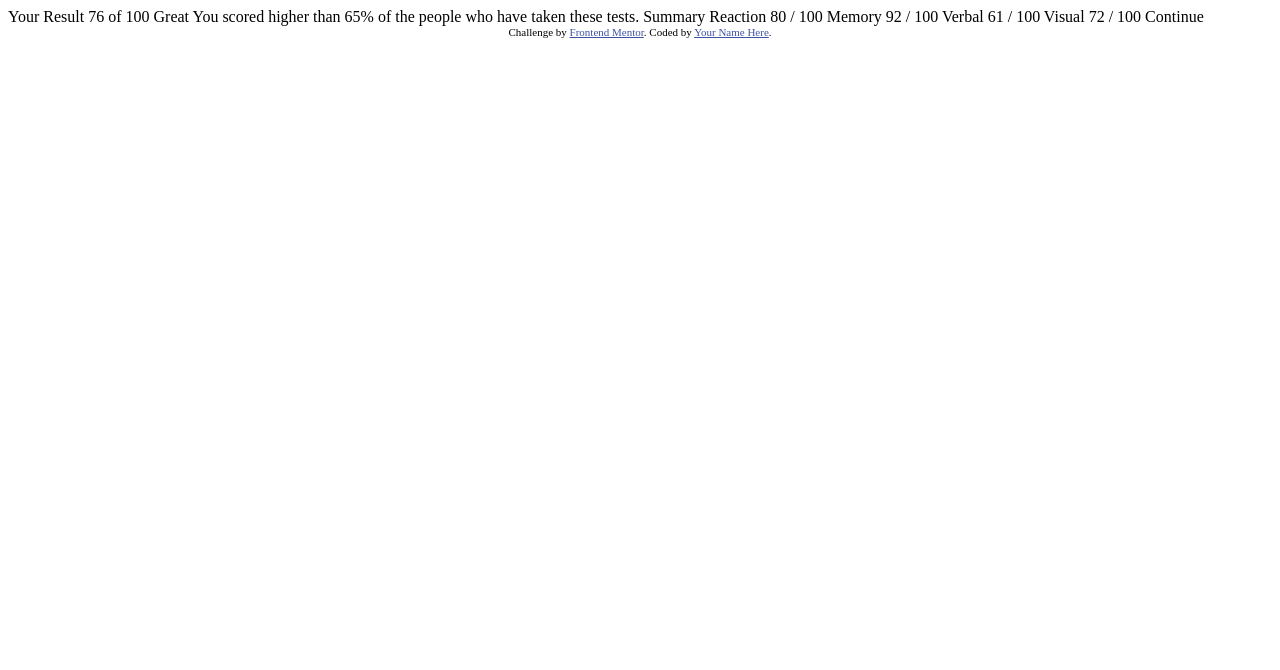
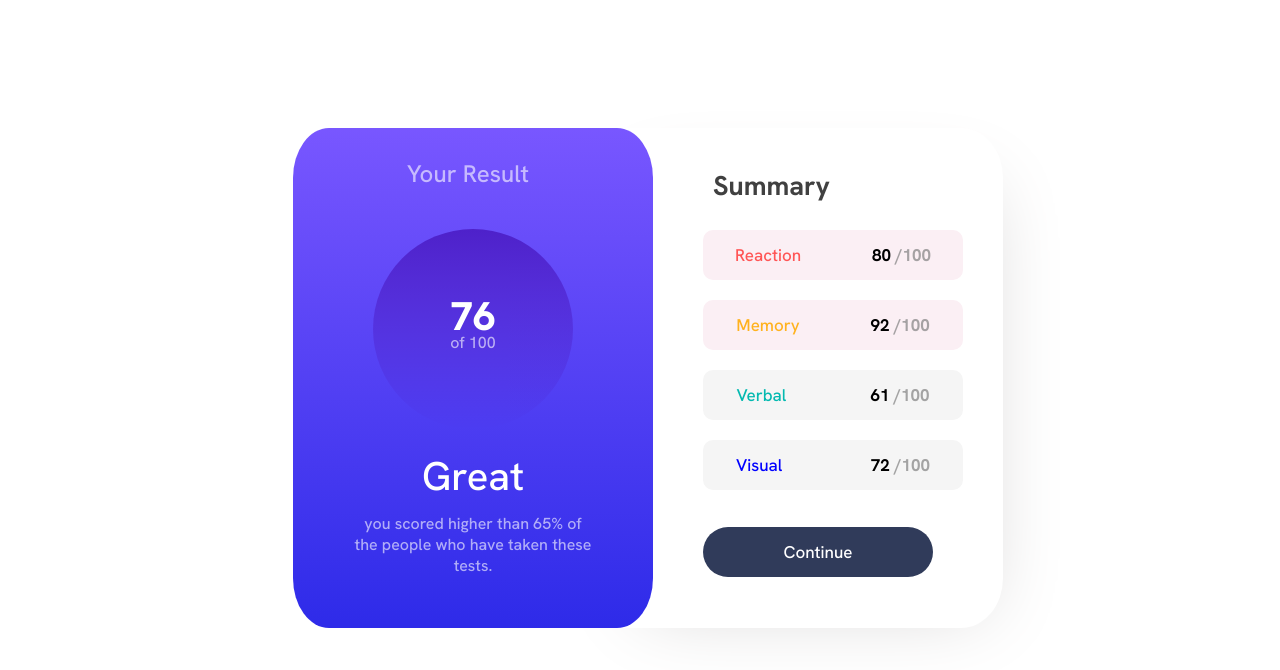
Before and after one commit to HadjerKhelil00/result-summary-component, a plain HTML site: page index.html in a window 1280 px wide. Drawn offline with Linux system fonts and the light colour scheme.

Commit message:
final commit

```diff
--- a/index.html
+++ b/index.html
@@ -1,47 +1,65 @@
 <!DOCTYPE html>
 <html lang="en">
   <head>
-  <meta charset="UTF-8">
-  <meta name="viewport" content="width=device-width, initial-scale=1.0"> <!-- displays site properly based on user's device -->
-
-  <link rel="icon" type="image/png" sizes="32x32" href="./assets/images/favicon-32x32.png">
-
-  <title>Frontend Mentor | Results summary component</title>
-
-  <!-- Feel free to remove these styles or customise in your own stylesheet 👍 -->
-  <style>
-    .attribution { font-size: 11px; text-align: center; }
-    .attribution a { color: hsl(228, 45%, 44%); }
-  </style>
+    <meta charset="UTF-8" />
+    <meta http-equiv="X-UA-Compatible" content="IE=edge" />
+    <meta name="viewport" content="width=device-width, initial-scale=1.0" />
+    <title>Document</title>
+    <link rel="stylesheet" href="./style.css" />
+    <link href="
+    <link rel="preconnect" href="https://fonts.googleapis.com" />
+    <link rel="preconnect" href="https://fonts.gstatic.com" crossorigin />
+    <link
+      href="https://fonts.googleapis.com/css2?family=Hanken+Grotesk:wght@500;700;800&family=Poppins:ital,wght@0,100;0,200;0,300;0,400;0,500;0,700;1,100;1,300&display=swap"
+      rel="stylesheet"
+    />
   </head>
   <body>
+    <section class="your-result">
+      <h1 class="title">Your Result</h1>
+      <div class="result-container">
+        <p class="uppercase">76</p>
+        <p class="light-grey">of 100</p>
+      </div>
+      <br />
+      <b id="remark" class="uppercase">Great</b>
+      <br />
 
-  Your Result
-  76
-  of 100
-
-  Great
-  You scored higher than 65% of the people who have taken these tests.
-
-  Summary
-
-  Reaction
-  80 / 100
-
-  Memory
-  92 / 100
-
-  Verbal
-  61 / 100
-
+      <p id="note" class="light-grey">
+        you scored higher than 65% of the people who have taken these tests.
+      </p>
+    </section>
+    <section class="summary">
+      <div class="text-container">
+        <h1>Summary</h1>
+        <ul>
+          <li class="reaction">
+            <p>Reaction</p>
+            &nbsp;&nbsp;&nbsp;&nbsp;&nbsp;&nbsp;&nbsp;&nbsp;&nbsp;&nbsp;&nbsp;&nbsp;&nbsp;&nbsp;&nbsp;&nbsp;
+            <p id="black">80</p>
+            <span id="light-grey"> &nbsp;/100</span>
+          </li>
+          <li class="memory">
+            Memory&nbsp;&nbsp;&nbsp;&nbsp;&nbsp;&nbsp;&nbsp;&nbsp;
+            &nbsp;&nbsp;&nbsp;&nbsp;&nbsp;&nbsp;&nbsp;
+            <p id="black">92</p>
+            <span id="light-grey"> &nbsp;/100</span>
+          </li>
+          <li class="verbal">
+            Verbal &nbsp;&nbsp;&nbsp;&nbsp;&nbsp;&nbsp;
+            &nbsp;&nbsp;&nbsp;&nbsp;&nbsp;&nbsp;&nbsp;&nbsp;&nbsp;&nbsp;&nbsp;
+            <p id="black">61</p>
+            <span id="light-grey"> &nbsp;/100</span>
+          </li>
+          <li class="visual">
             Visual
-  72 / 100
-
-  Continue
-
-  <div class="attribution">
-    Challenge by <a href="https://www.frontendmentor.io?ref=challenge" target="_blank">Frontend Mentor</a>.
-    Coded by <a href="#">Your Name Here</a>.
+            &nbsp;&nbsp;&nbsp;&nbsp;&nbsp;&nbsp;&nbsp;&nbsp;&nbsp;&nbsp;&nbsp;&nbsp;&nbsp;&nbsp;&nbsp;&nbsp;&nbsp;&nbsp;&nbsp;
+            <p id="black">72</p>
+            <span id="light-grey"> &nbsp;/100</span>
+          </li>
+        </ul>
+        <button class="continue">Continue</button>
       </div>
+    </section>
   </body>
 </html>
--- a/style.css
+++ b/style.css
@@ -80,7 +80,7 @@ body {
   margin-left: -70px;
   z-index: 0;
   position: relative;
-  box-shadow: 20px 20px 80px 1px rgb(211, 209, 209);
+  box-shadow: 20px 20px 80px -40px rgb(211, 209, 209);
 }
 h1 {
   margin-top: 80px;
@@ -177,8 +177,6 @@ li {
 }
 .continue:hover {
   cursor: pointer;
-}
-.continue:active {
   background-image: linear-gradient(
     to bottom,
     hsl(252, 100%, 67%),
```
Also changed, not shown: index1.html (deleted, +0 -65 lines). Lines whose indentation alone changed are shown as unchanged.
